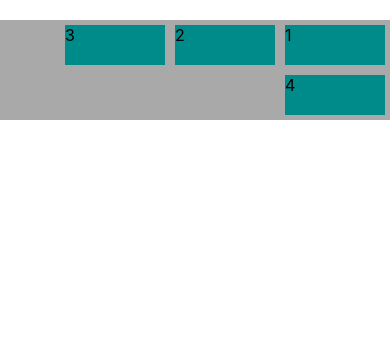
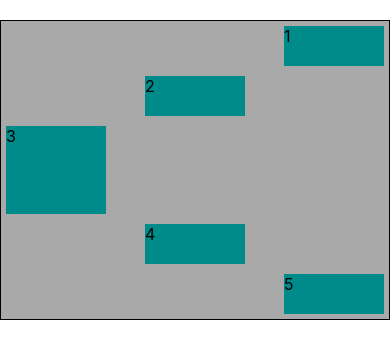
Before and after one commit to lorry0508/React-Native, a React Native app in the folder FirstApp/: screen / in a window 390 px wide. Shown: the top 358 px of the page. Built offline with nearby package versions, Linux system fonts and the light colour scheme.

Commit message:
react-native 布局2

```diff
--- a/FirstApp/FlexBoxTest.js
+++ b/FirstApp/FlexBoxTest.js
@@ -5,19 +5,22 @@ import { Text, View } from 'react-native';
 export default class FlexBoxTest extends Component {
     render() {
         return (
-            <View style={ {flexDirection: 'row-reverse',backgroundColor:"darkgray",marginTop:20, flexWrap: 'wrap'}}>
-                <View style={ {width:100,height:40,backgroundColor:"darkcyan",margin:5}}>
+            <View style={ {flexDirection: 'column',justifyContent: 'center',alignItems: 'center', backgroundColor:"darkgray",marginTop:20, height: 300, borderWidth:1,}}>
+                <View style={ {alignSelf: 'flex-end',width:100,height:40,backgroundColor:"darkcyan",margin:5}}>
                     <Text style={ {fontSize:16}}>1</Text>
                 </View>
                 <View style={ {width:100,height:40,backgroundColor:"darkcyan",margin:5}}>
                     <Text style={ {fontSize:16}}>2</Text>
                 </View>
-                <View style={ {width:100,height:40,backgroundColor:"darkcyan",margin:5}}>
+                <View style={ {alignSelf: 'flex-start',flex: 1,width:100,height:40,backgroundColor:"darkcyan",margin:5}}>
                     <Text style={ {fontSize:16}}>3</Text>
                 </View>
                 <View style={ {width:100,height:40,backgroundColor:"darkcyan",margin:5}}>
                     <Text style={ {fontSize:16}}>4</Text>
                 </View>
+                <View style={ {alignSelf: 'flex-end',width:100,height:40,backgroundColor:"darkcyan",margin:5}}>
+                    <Text style={ {fontSize:16}}>5</Text>
+                </View>
             </View>
         );
     }
```
